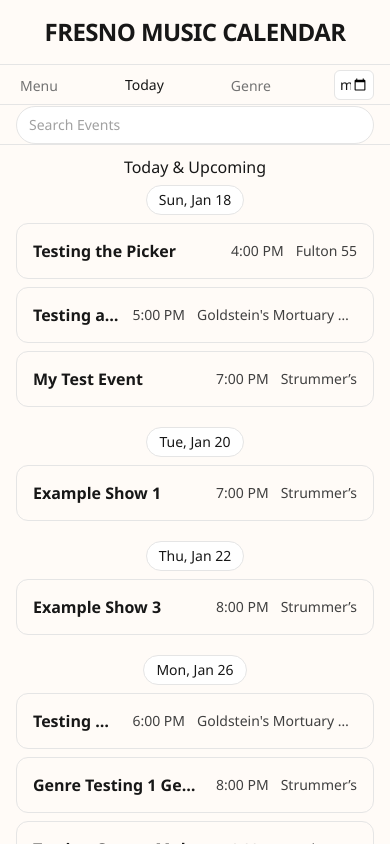
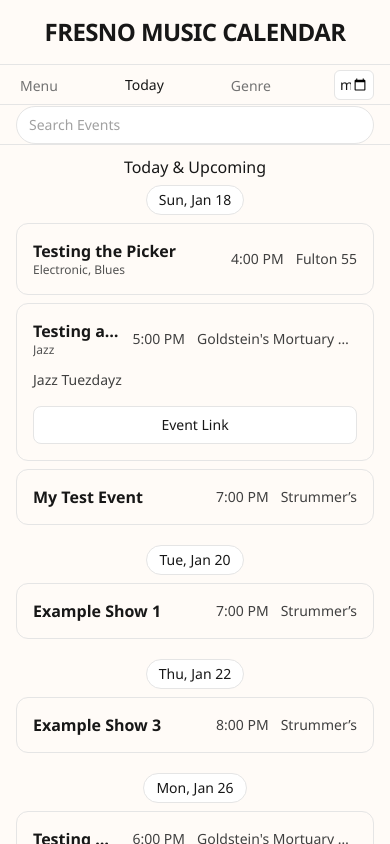
Before and after one commit to mrayover/fmc, a React (Vite) app: page / in a window 390 px wide. Both pictures are taken after a click on the button 195 px from the left and 315 px from the top of the page. Shown: the top 844 px of the page. Built offline with nearby package versions, Linux system fonts and the light colour scheme.

Commit message:
App fixes

```diff
--- a/src/App.jsx
+++ b/src/App.jsx
@@ -202,18 +202,29 @@ function EventCard({ event, isOpen, onToggle }) {
       }}
     >
 {/* MOBILE collapsed header row (always visible) */}
-            {/* MOBILE collapsed header row (always visible) */}
 <div className="grid grid-cols-[1fr_auto_auto] items-center gap-3 md:hidden">
-        <div className="min-w-0 font-semibold leading-snug truncate">
-          {event.title}
-        </div>
+  <div className="min-w-0">
+    <div className="font-semibold leading-snug truncate">
+      {event.title || ""}
+    </div>
+
+    {/* Genre on closed card (optional; no placeholder) */}
+    {genreText ? (
+      <div className="text-xs text-neutral-600 truncate">
+        {genreText}
+      </div>
+    ) : null}
+  </div>
+
   <div className="text-sm text-neutral-700 whitespace-nowrap">
     {event.time || "Time TBA"}
   </div>
+
   <div className="text-sm text-neutral-700 whitespace-nowrap truncate max-w-[10rem]">
     {venue?.name || "Venue TBA"}
   </div>
 </div>
+
 
                   {/* DESKTOP collapsed row (always visible) */}
       <div className="hidden md:grid md:grid-cols-[auto_minmax(0,1.3fr)_minmax(0,2fr)_minmax(0,1fr)] items-center gap-4">
@@ -238,7 +249,86 @@ function EventCard({ event, isOpen, onToggle }) {
         )}
       </div>
 
-
+{/* MOBILE expanded layout (renders on tap) */}
+{isOpen ? (
+  <div className="md:hidden mt-3 space-y-3">
+    {/* Venue address (map link) + Partner (optional). No placeholders */}
+    {(venueAddress || partnerName) ? (
+      <div className="text-sm text-neutral-800 space-y-1">
+        {venueAddress ? (
+          <div className="min-w-0">
+            <span className="font-medium">{venue?.name || "Venue TBA"}</span>
+            {" — "}
+            {venueMapLink ? (
+              <a
+                href={venueMapLink}
+                target="_blank"
+                rel="noreferrer"
+                className="underline"
+                onClick={(e) => e.stopPropagation()}
+              >
+                {venueAddress}
+              </a>
+            ) : (
+              <span>{venueAddress}</span>
+            )}
+          </div>
+        ) : null}
+
+        {partnerName ? (
+          <div className="text-neutral-700">
+            {partnerName}
+          </div>
+        ) : null}
+      </div>
+    ) : null}
+
+    {/* Flyer (optional) */}
+    {event.flyer ? (
+      <div className="overflow-hidden rounded-lg border border-neutral-200">
+        {href ? (
+          <a
+            href={href}
+            target="_blank"
+            rel="noreferrer"
+            onClick={(e) => e.stopPropagation()}
+          >
+            <img
+              src={event.flyer}
+              alt={`${event.title} flyer`}
+              className="block w-full max-h-[360px] object-contain bg-neutral-100"
+              loading="lazy"
+              onClick={(e) => e.stopPropagation()}
+            />
+          </a>
+        ) : (
+          <img
+            src={event.flyer}
+            alt={`${event.title} flyer`}
+            className="block w-full max-h-[360px] object-contain bg-neutral-100"
+            loading="lazy"
+            onClick={(e) => e.stopPropagation()}
+          />
+        )}
+      </div>
+    ) : null}
+
+    {/* Event Link (optional) */}
+    {href ? (
+      <div className="pt-1">
+        <a
+          href={href}
+          target="_blank"
+          rel="noreferrer"
+          className="inline-flex items-center justify-center w-full rounded-lg border border-neutral-200 bg-white px-3 py-2 text-sm hover:bg-neutral-50"
+          onClick={(e) => e.stopPropagation()}
+        >
+          Event Link
+        </a>
+      </div>
+    ) : null}
+  </div>
+) : null}
 
       {/* DESKTOP expanded layout (no duplicate of collapsed-row info) */}
       {isOpen ? (
```
Lines whose indentation alone changed are shown as unchanged.
